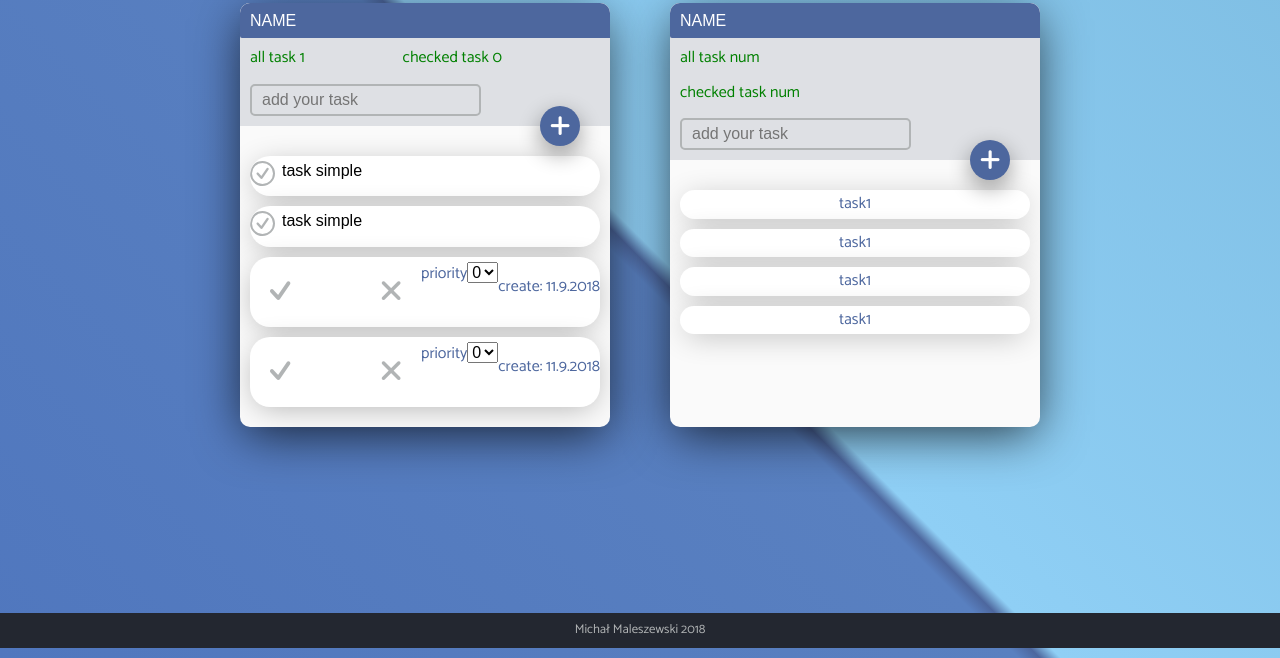
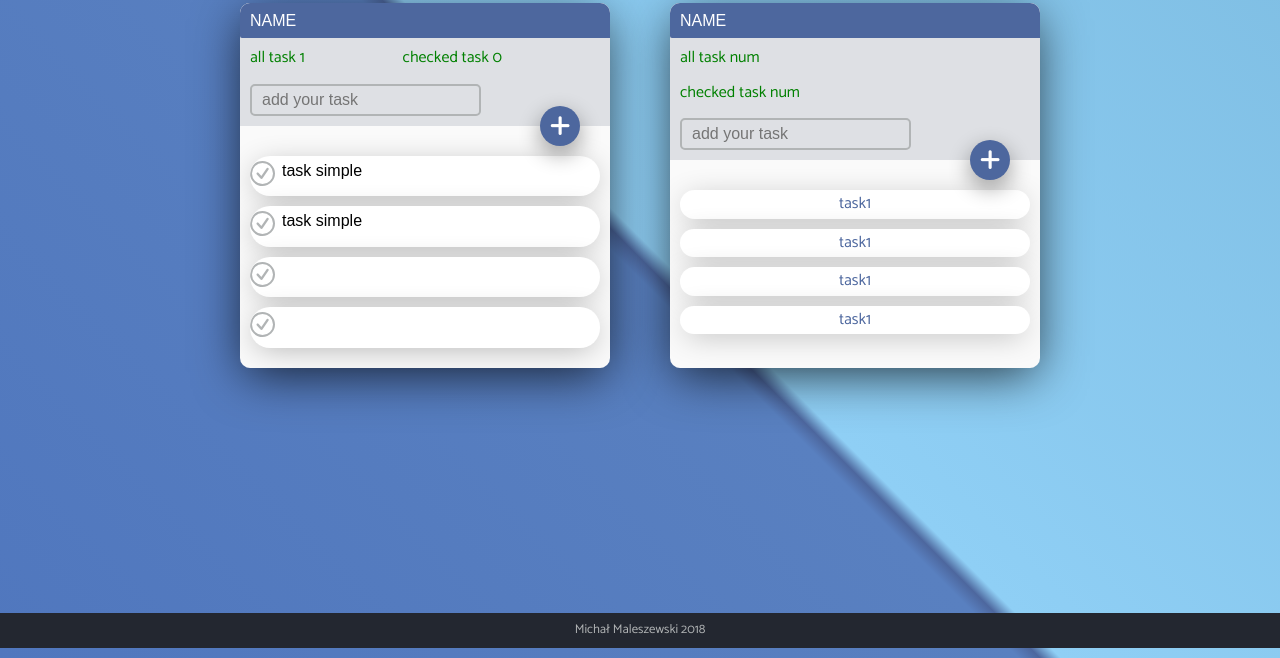
Before and after one commit to MichalWr88/ToDoList_js, a website built with webpack: page index.html in a window 1280 px wide. Both pictures are taken after a click on the button 560 px from the left and 267 px from the top of the page. Shown: the part 142-800 px from the top of the page. Built offline with nearby package versions, Linux system fonts and the light colour scheme.

Commit message:
update add task with handelbars

```diff
--- a/index.html
+++ b/index.html
@@ -236,13 +236,13 @@
 
   </script>
     <script id="task-template" type="text/x-handlebars-template">
-      <li class="listToDo__task">
+      <!-- <li class="listToDo__task"> -->
         <button class="btn task__btn task__btn-check" title="check item" data-complete=false>
           <i class="ion-checkmark-round task__complete">
           </i>
         </button>
         <div class="row d_columns f_1">
-          <input type="text" class="task__name" value=`{{taskName}}`>
+          <input type="text" class="task__name" value={{taskName}}>
           <div class="row f_jsa task__details">
             <div class="row d_columns">
               <small>create task: {{createDate}}</small>
@@ -263,7 +263,7 @@
         <button class="btn task__btn task__btn-dell" title="button add item">
           <i class="ion-close-round"></i>
         </button>
-      </li>
+      <!-- </li> -->
       </script>
   <script src="js/out.js"></script>
 </body>
--- a/js/app.js
+++ b/js/app.js
@@ -282,8 +282,16 @@ class ToDoList {
 		this.addBtn.addEventListener(
 			'click',
 			() => {
+        const templateTask = document.getElementById('task-template').innerHTML;
+        const likHtml = Handlebars.compile(templateTask);
+        const html = likHtml({ id: 1, taskName: this.newTaskInp.value.trim(), createDate: new Date().toDateString()});
+
+        console.log(likHtml);
+const lik = document.createElement('li');
+        lik.className = 'listToDo__task';
+lik.innerHTML = html;
 				const Task = this.createLik(this.newTaskInp.value.trim());
-				this.listNode.appendChild(Task.lik);
+        this.listNode.appendChild(lik);
 				this.list.push(Task.data);
 				this.countTask++;
 				this.countAll.innerHTML = this.countTask;
--- a/js/out.js
+++ b/js/out.js
@@ -363,8 +363,16 @@ var ToDoList = function () {
 
 			// add Task
 			this.addBtn.addEventListener('click', function () {
+				var templateTask = document.getElementById('task-template').innerHTML;
+				var likHtml = Handlebars.compile(templateTask);
+				var html = likHtml({ id: 1, taskName: _this4.newTaskInp.value.trim(), createDate: new Date().toDateString() });
+
+				console.log(likHtml);
+				var lik = document.createElement('li');
+				lik.className = 'listToDo__task';
+				lik.innerHTML = html;
 				var Task = _this4.createLik(_this4.newTaskInp.value.trim());
-				_this4.listNode.appendChild(Task.lik);
+				_this4.listNode.appendChild(lik);
 				_this4.list.push(Task.data);
 				_this4.countTask++;
 				_this4.countAll.innerHTML = _this4.countTask;
```
Also changed, not shown: 1 other file.
